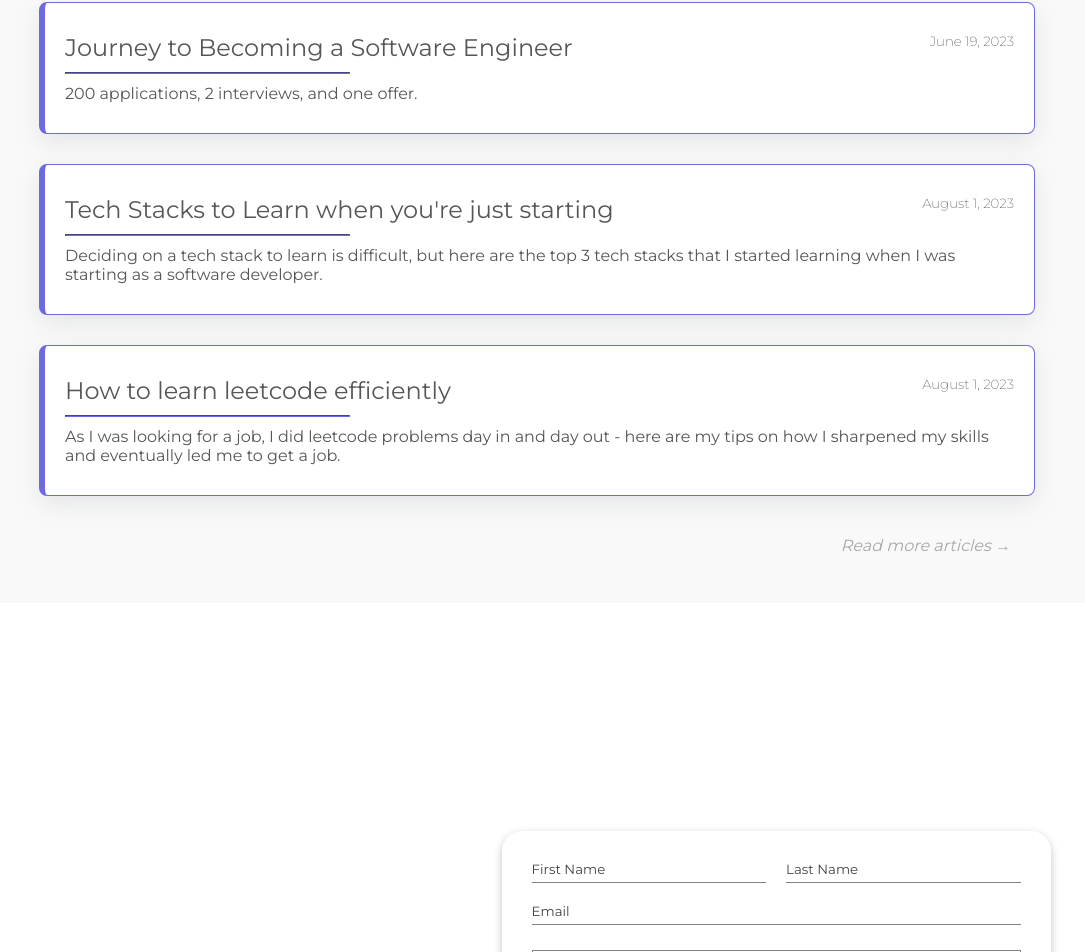
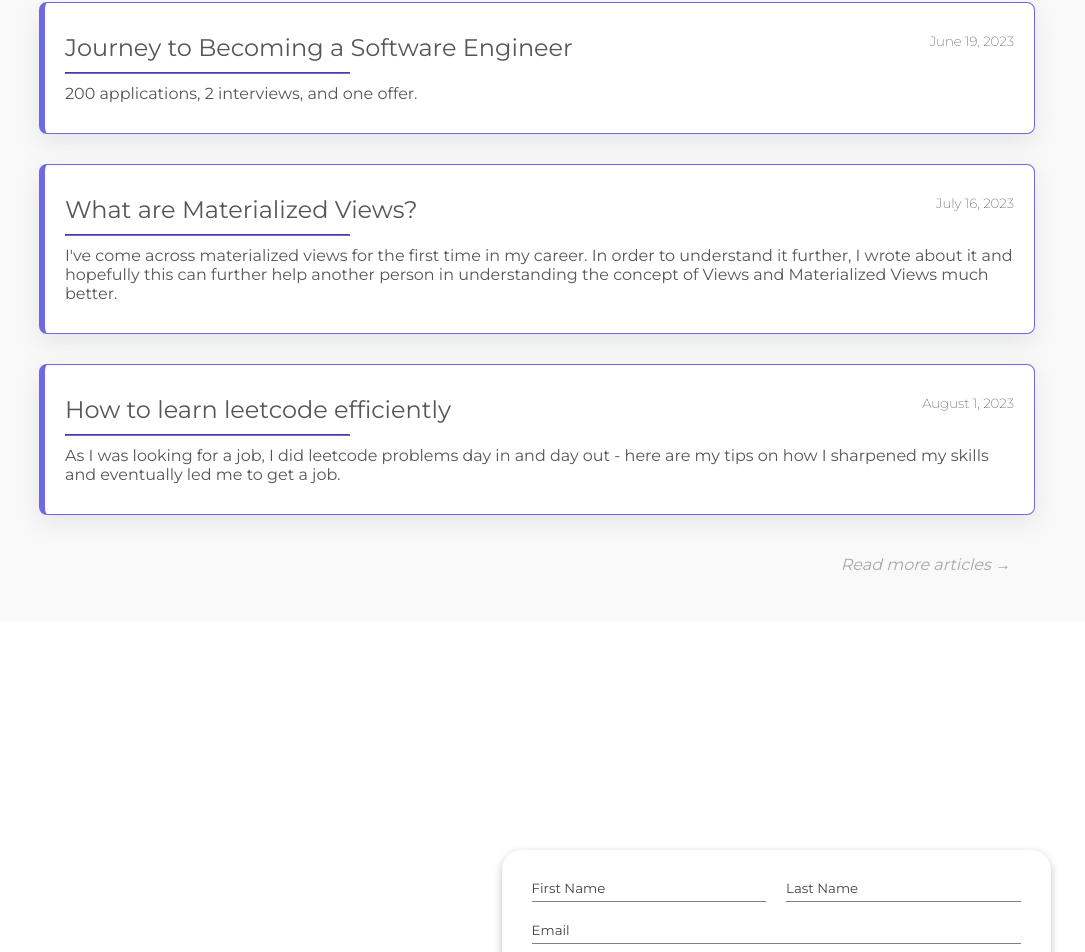
Before and after one commit to kweisVee/REACT-Portfolio, a React (Create React App) app in the folder portfolio/: page / in a window 1280 px wide. Shown: the part 3599-4551 px from the top of the page, without its empty margins (103-1188 px from the left). Built offline with nearby package versions, Linux system fonts and the light colour scheme.

Commit message:
added my second article

```diff
--- a/portfolio/src/components/Blog/Data.js
+++ b/portfolio/src/components/Blog/Data.js
@@ -8,10 +8,11 @@ export const blogInfo = [
     },
     {
         id: 2,
-        title: "Tech Stacks to Learn when you're just starting",
-        date: 'August 1, 2023',
+        title: 'What are Materialized Views?',
+        date: 'July 16, 2023',
         summary:
-            'Deciding on a tech stack to learn is difficult, but here are the top 3 tech stacks that I started learning when I was starting as a software developer.',
+            "I've come across materialized views for the first time in my career. In order to understand it further, I wrote about it and hopefully this can further help another person in understanding the concept of Views and Materialized Views much better.",
+        link: 'https://github.com/kweisVee/Articles/blob/main/materialized_views.md',
     },
     {
         id: 3,
```
